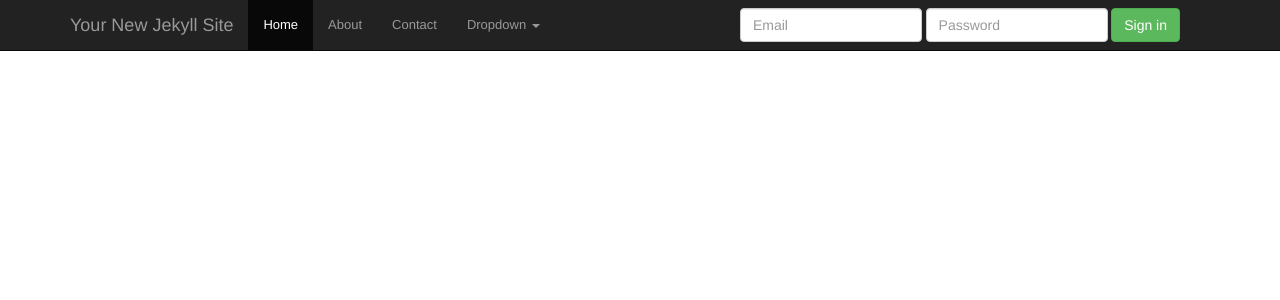
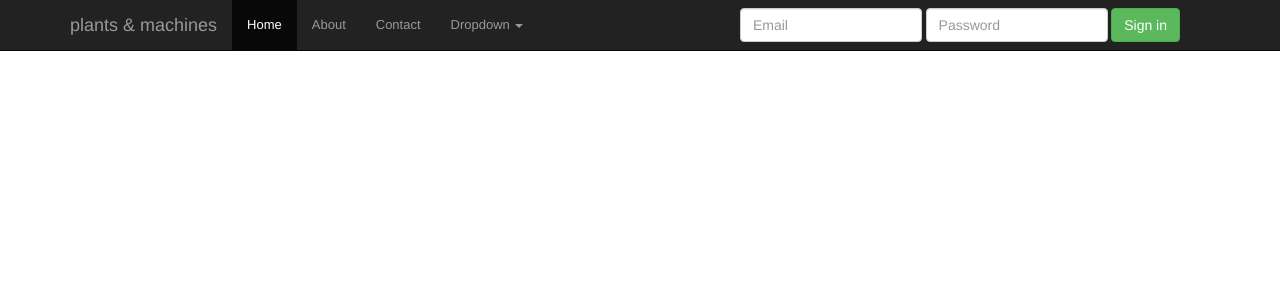
Before and after one commit to plantsandmachines/plantsandmachines.github.io, a Jekyll site: the page built from index.html, in a window 1280 px wide. Shown: the top 300 px of the page. Built offline with Jekyll 4.4.1, drawn with Linux system fonts in a browser that asks for light colours; nearby versions of some CDN libraries; Markdown is read by kramdown in place of the engine named in the settings.

Commit message:
plants & machines title

```diff
--- a/_config.yml
+++ b/_config.yml
@@ -1,3 +1,3 @@
-name: Your New Jekyll Site
+name: plants & machines
 markdown: redcarpet
 pygments: true
```
